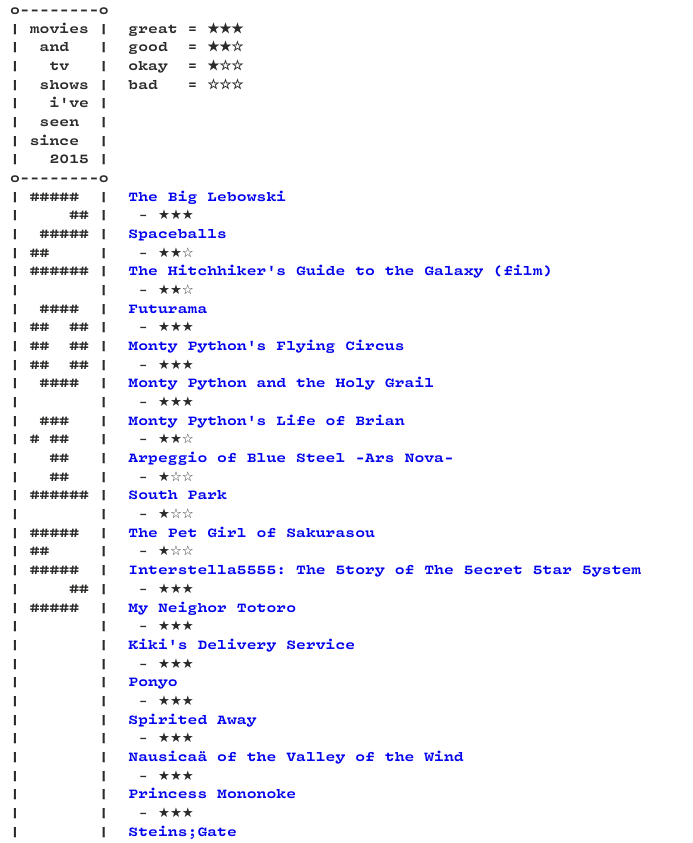
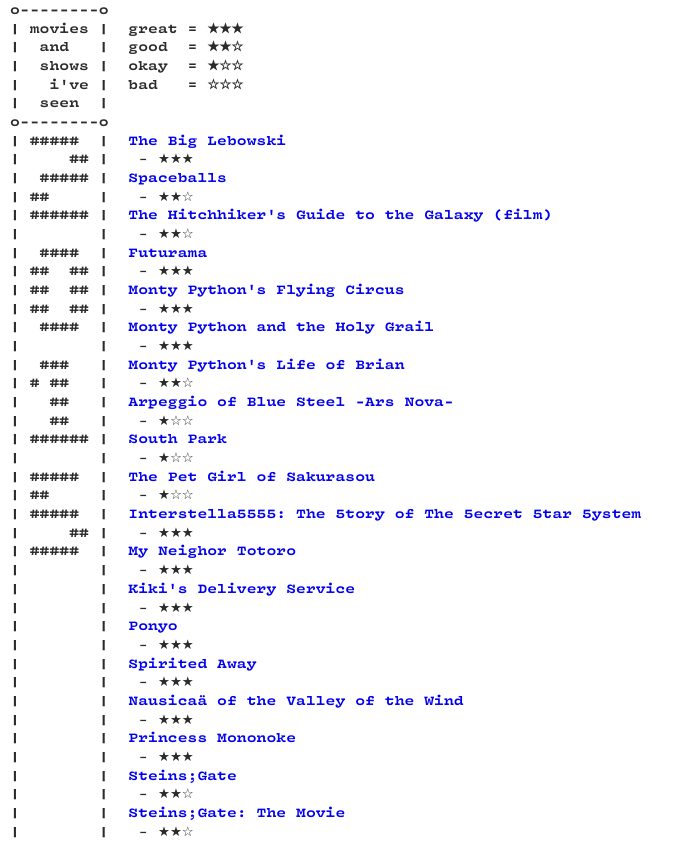
Before and after one commit to JakeScheller/JakeScheller.github.io, a plain HTML site: page movies/index.html in a window 1280 px wide. Shown: the top 843 px of the page, without its empty margins (0-693 px from the left). Drawn offline with Linux system fonts and the light colour scheme.

Commit message:
Change formatting

```diff
--- a/movies/index.html
+++ b/movies/index.html
@@ -81,12 +81,9 @@
 o--------o
 | movies |
 |  and   |
-|   tv   |
 |  shows |
 |   i've |
 |  seen  |
-| since  |
-|   2015 |
 o--------o
 | #####  |
 |     ## |
@@ -1013,9 +1010,6 @@
 good  = ★★☆
 okay  = ★☆☆
 bad   = ☆☆☆</b>
-
-
-
 
 
 <a href="https://en.wikipedia.org/wiki/The_Big_Lebowski">The Big Lebowski</a>
```
